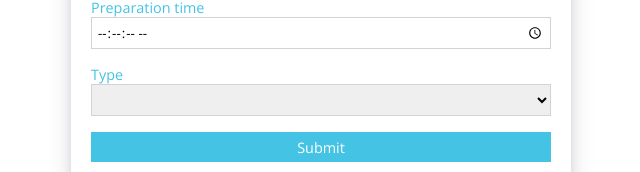
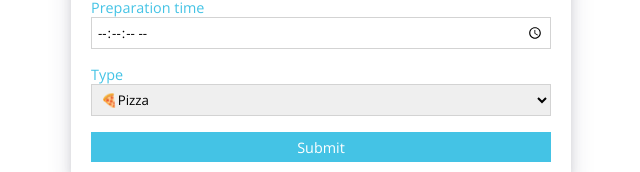
Before and after one commit to Dawidson2000/HexOcean, a React (Create React App) app: page / in a window 1280 px wide. Shown: the part 187-359 px from the top of the page, without its empty margins (319-959 px from the left). Built offline with nearby package versions, Linux system fonts and the light colour scheme.

Commit message:
Added Emoji

```diff
--- a/src/components/DishesForm.tsx
+++ b/src/components/DishesForm.tsx
@@ -91,10 +91,9 @@ const Dishesform: FC = () => {
                             {props => (
                                 <>
                                     <Select id='type' name='type' value={props.input.value} onChange={props.input.onChange}>
-                                        <option />
-                                        <option value={'pizza'}>pizza</option>
-                                        <option value={'soup'}>soup</option>
-                                        <option value={'sandwich'}>sandwich</option>
+                                        <option value={'pizza'}>🍕Pizza</option>
+                                        <option value={'soup'}>🍛Soup</option>
+                                        <option value={'sandwich'}>🥪Sandwich</option>
                                     </Select>
                                     <Error name='type' errorMessage={errorMessage}/>
                                 </>
```
